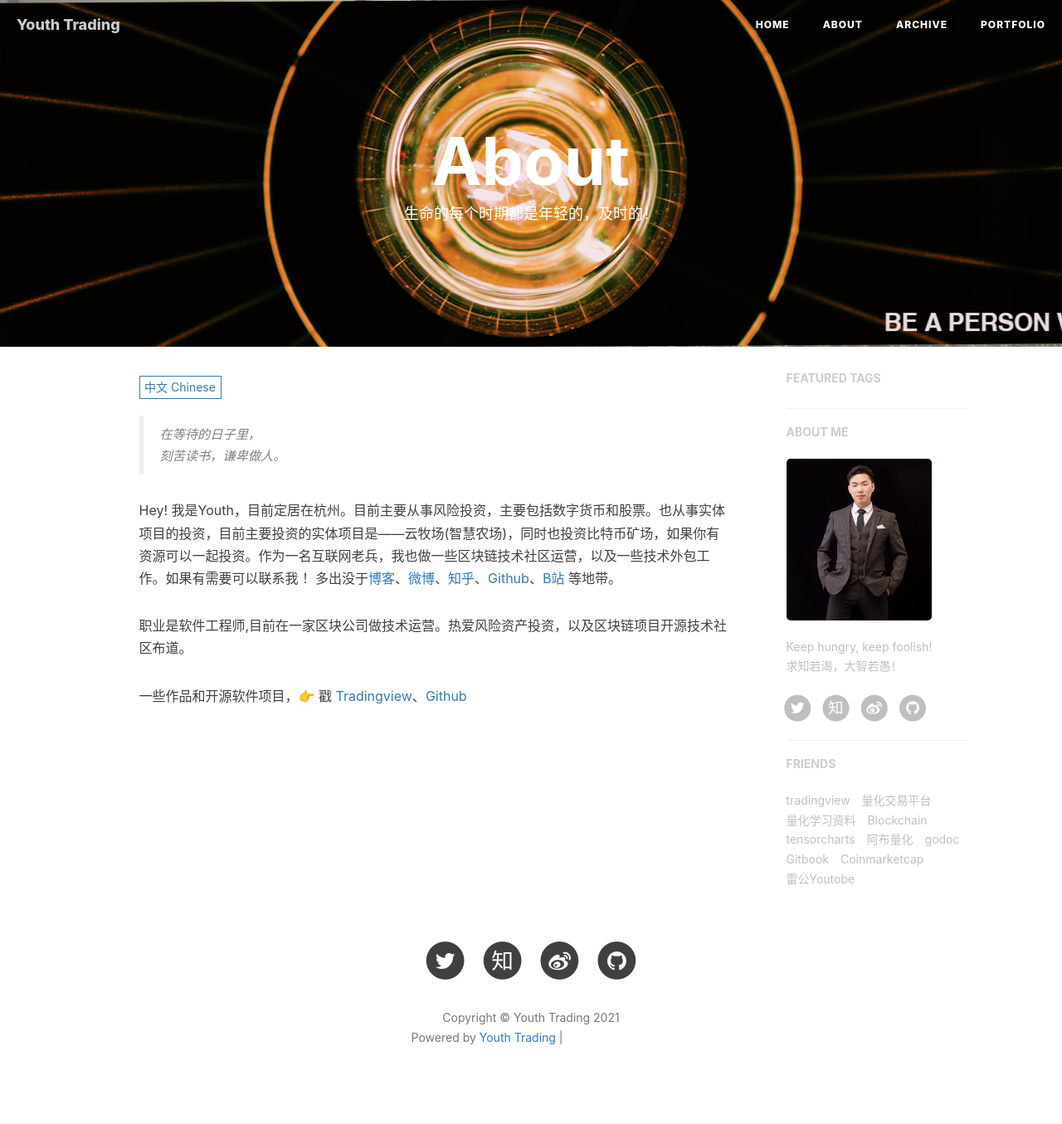
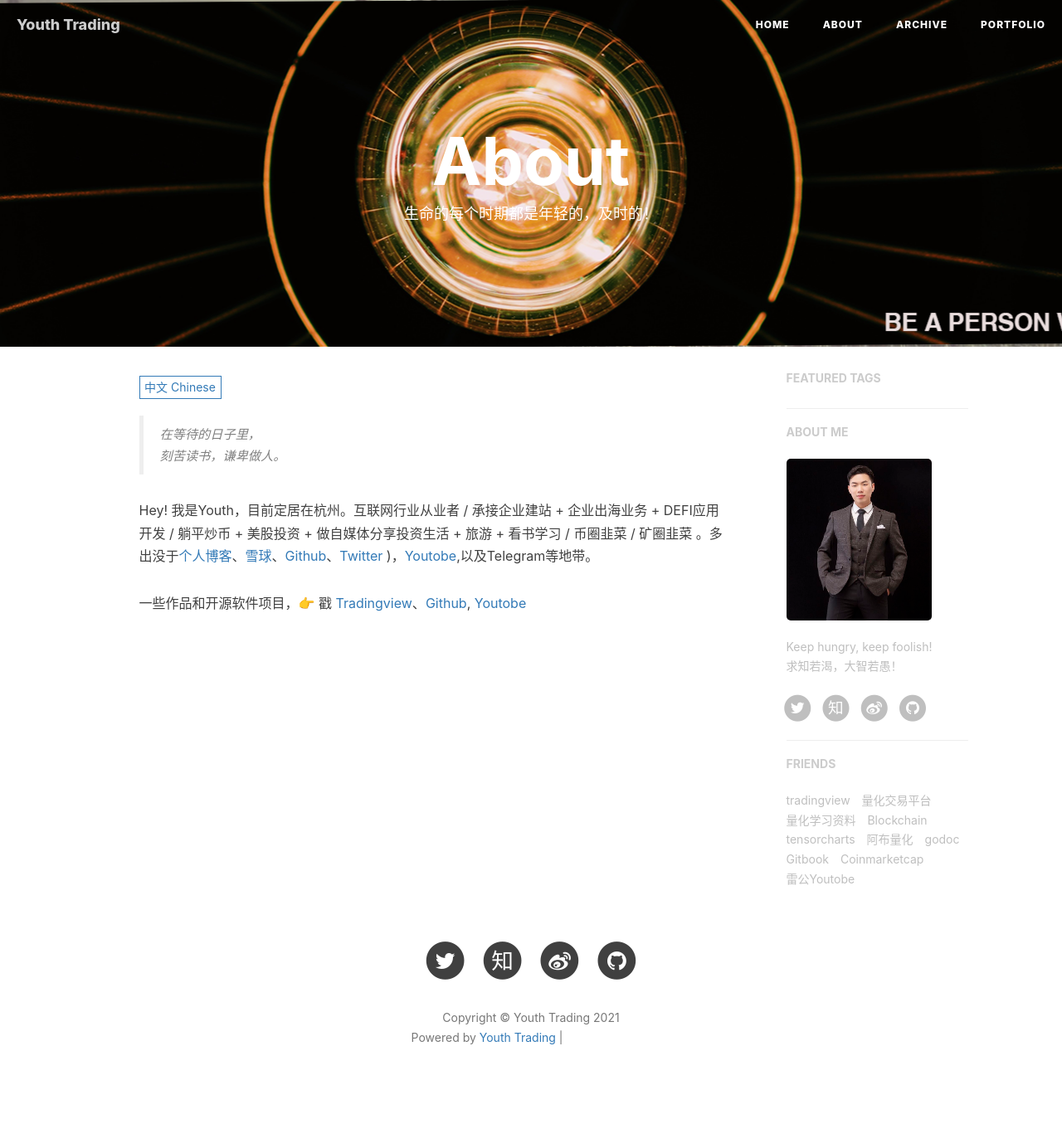
Before and after one commit to YouthTrading/youthtrading.github.io, a Jekyll site: the page built from about.html, in a window 1280 px wide. Shown: the whole page at 83% size. Built offline with Jekyll 4.4.1, drawn with Linux system fonts in a browser that asks for light colours; nearby versions of some CDN libraries; comment, search, counter and statistics services are not loaded; grey boxes are pictures that could not be loaded.

Commit message:
修改个人介绍

```diff
--- a/_includes/about/zh.md
+++ b/_includes/about/zh.md
@@ -1,11 +1,8 @@
 > 在等待的日子里，
 > 刻苦读书，谦卑做人。
 
-Hey! 我是Youth，目前定居在杭州。目前主要从事风险投资，主要包括数字货币和股票。也从事实体项目的投资，目前主要投资的实体项目是——云牧场(智慧农场)，同时也投资比特币矿场，如果你有资源可以一起投资。作为一名互联网老兵，我也做一些区块链技术社区运营，以及一些技术外包工作。如果有需要可以联系我 ！多出没于[博客](https://huangxinglong.github.io/)、[微博](https://weibo.com/6597050009/profile?topnav=1&wvr=6&is_all=1
-)、[知乎](https://www.zhihu.com/people/molly-20-83
-)、[Github](http://github.com/huangxinglong)、[B站](https://space.bilibili.com/388565246
-) 等地带。
+Hey! 我是Youth，目前定居在杭州。互联网行业从业者 / 承接企业建站 + 企业出海业务 + DEFI应用开发 / 躺平炒币 + 美股投资 + 做自媒体分享投资生活 + 旅游 + 看书学习 / 币圈韭菜 / 矿圈韭菜 。多出没于[个人博客](https://youthtrading.github.io/)、[雪球](https://xueqiu.com/
+)、[Github](http://github.com/huangxinglong)、[Twitter](https://twitter.com/younger37778291)
+)，[Youtobe](https://www.youtube.com/channel/UC01NeFUzaBHHWys4lnAHsXQ),以及Telegram等地带。
 
-职业是软件工程师,目前在一家区块公司做技术运营。热爱风险资产投资，以及区块链项目开源技术社区布道。
-
-一些作品和开源软件项目，👉 戳 [Tradingview](https://cn.tradingview.com/u/huangxinglong/)、[Github](http://github.com/huangxinglong)
+一些作品和开源软件项目，👉 戳 [Tradingview](https://cn.tradingview.com/u/huangxinglong/)、[Github](http://github.com/huangxinglong), [Youtobe](https://www.youtube.com/channel/UC01NeFUzaBHHWys4lnAHsXQ)
```
